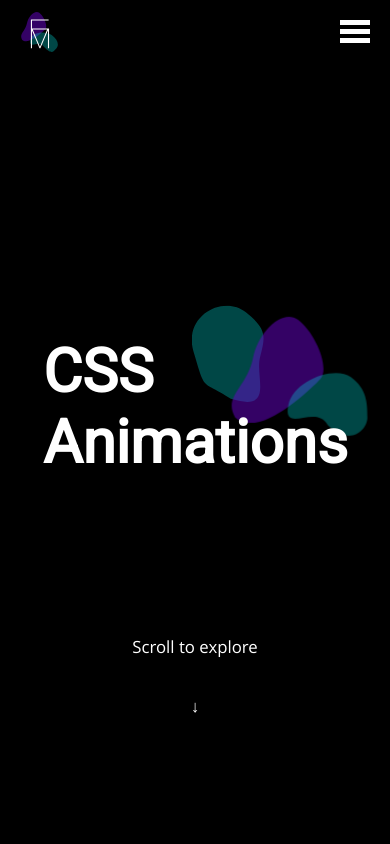
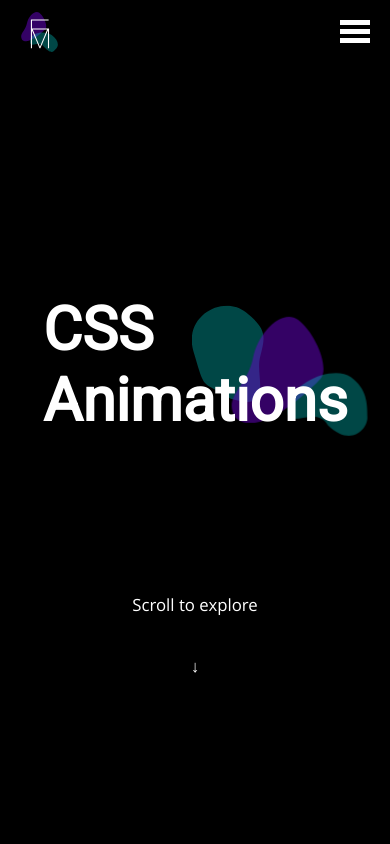
Before and after one commit to fredcst/css-animations, a Vue app: page / in a window 390 px wide. Shown: the top 844 px of the page. Built offline with nearby package versions, Linux system fonts and the light colour scheme.

Commit message:
css-final-2

```diff
--- a/src/assets/scss/about.scss
+++ b/src/assets/scss/about.scss
@@ -1,8 +1,3 @@
-.page-size-hero,
-.about-page {
-  min-height: 100vh;
-}
-
 .about-misc-links,
 .about-misc-follow {
   padding: 2em 50px;
--- a/src/assets/scss/main.scss
+++ b/src/assets/scss/main.scss
@@ -32,6 +32,7 @@ body {
   margin: 0;
   font-family: "Open Sans";
   font-size: 0.75em;
+  overflow-x: hidden;
 }
 
 footer {
@@ -107,8 +108,12 @@ main h2 {
   flex-direction: column;
 }
 
+.page-size-hero,
+.about-page {
+  min-height: 100vh;
+}
+
 .page-size-hero {
-  height: 780px;
   padding: 0 10em;
   display: flex;
   justify-content: center;
@@ -605,6 +610,10 @@ body:has(.page-size) body {
 }
 
 @media (max-width: 768px) {
+  .page-size-hero,
+  .about-page {
+    min-height: 90vh;
+  }
   .page-size {
     height: 580px;
   }
```
